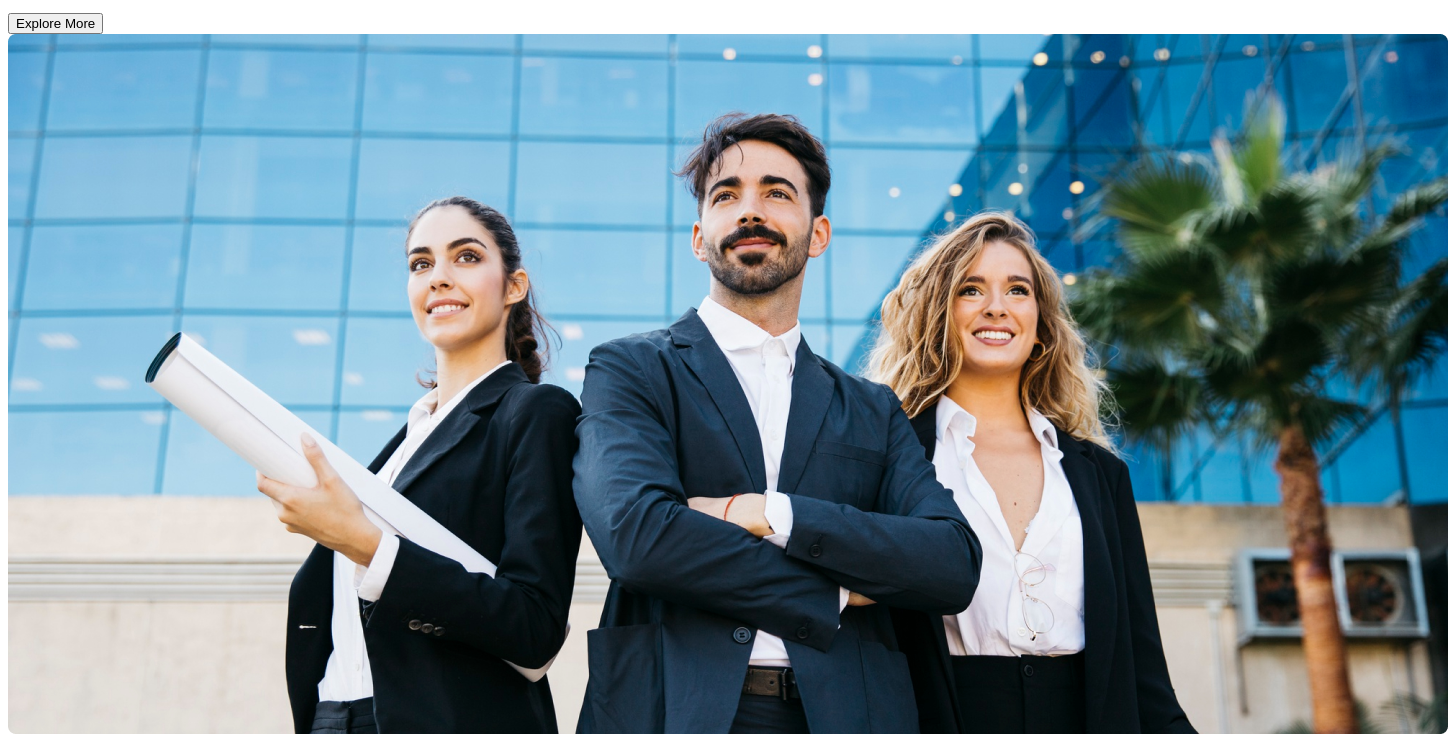
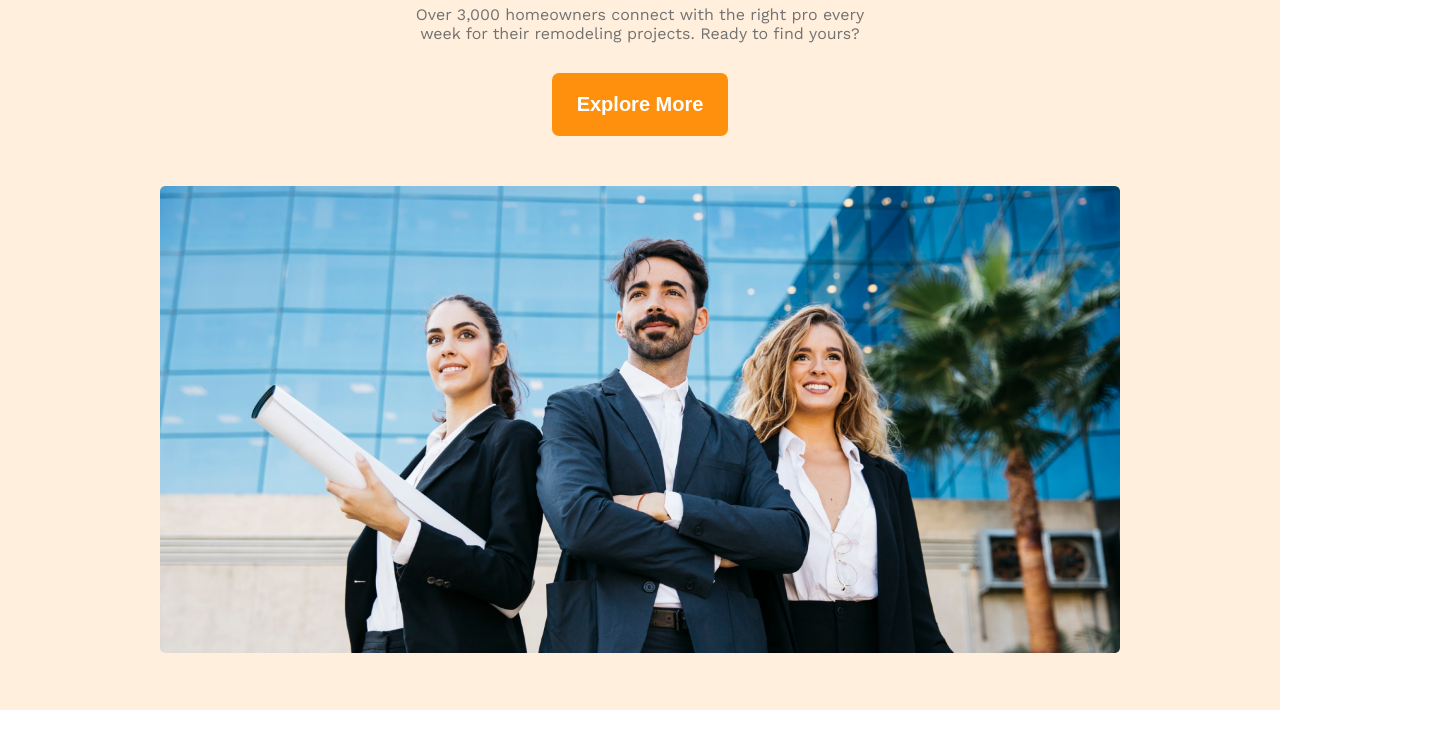
Before and after one commit to sahik7/g3-architects, a plain HTML site: page index.html in a window 1280 px wide. Shown: the part 290-1025 px from the top of the page, 1448 px wide, since content can reach past the window. Drawn offline with nearby package versions, Linux system fonts and the light colour scheme; the site is published under a folder, as on GitHub Pages, so addresses that start at the root find nothing.

Commit message:
css fixed

```diff
--- a/index.html
+++ b/index.html
@@ -11,8 +11,8 @@
     <link href="https://fonts.googleapis.com/css2?family=Inter&family=Work+Sans:wght@400;500;700&display=swap"
         rel="stylesheet">
         <!-- CSS Stylesheet -->
-    <link rel="stylesheet" href="/styles/styles.css">
-    <link rel="stylesheet" href="styles/responsive-mobile.css">
+    <link rel="stylesheet" href="./styles/styles.css">
+    <link rel="stylesheet" href="./styles/responsive-mobile.css">
     <title>G3 Architects</title>
 </head>
 <body>
```
